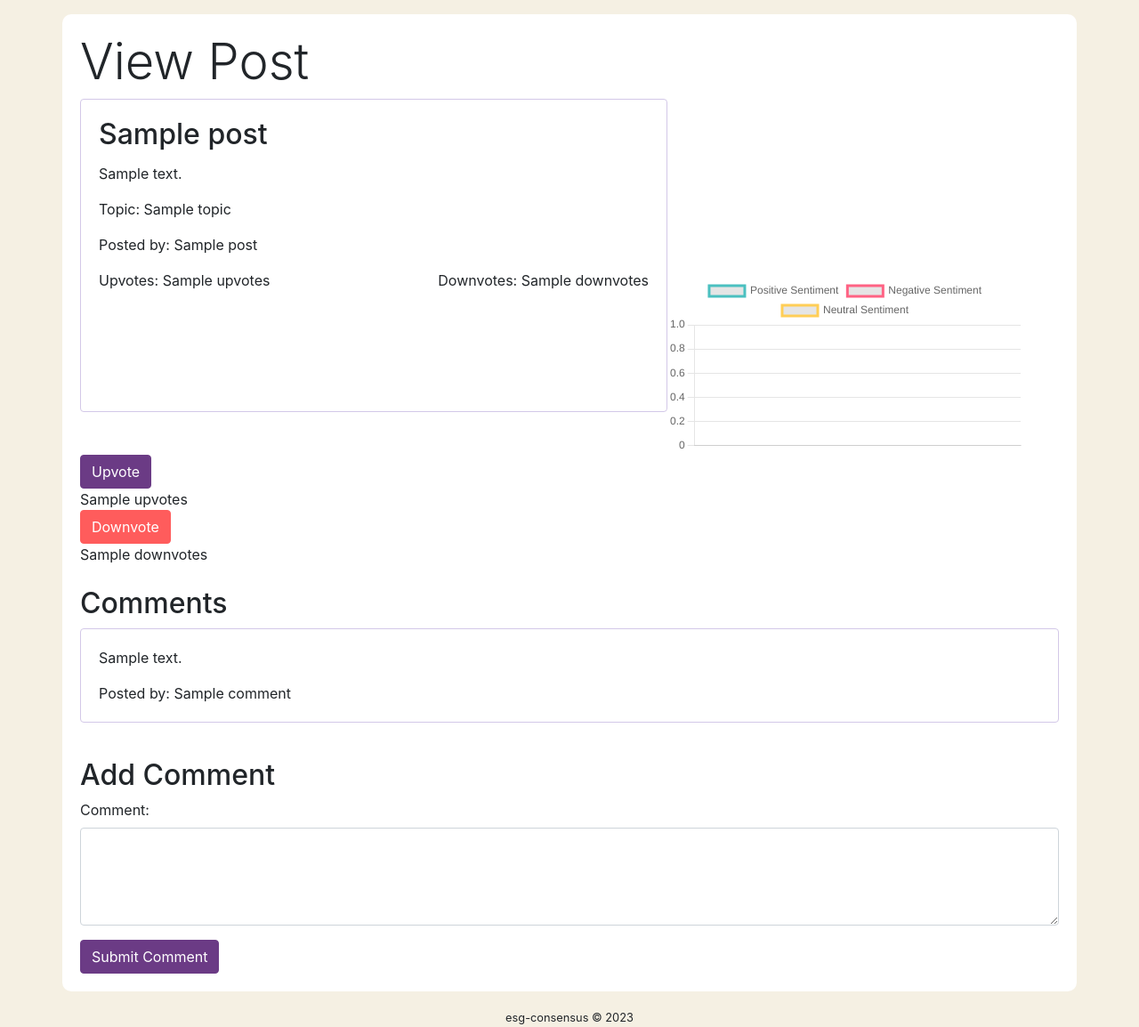
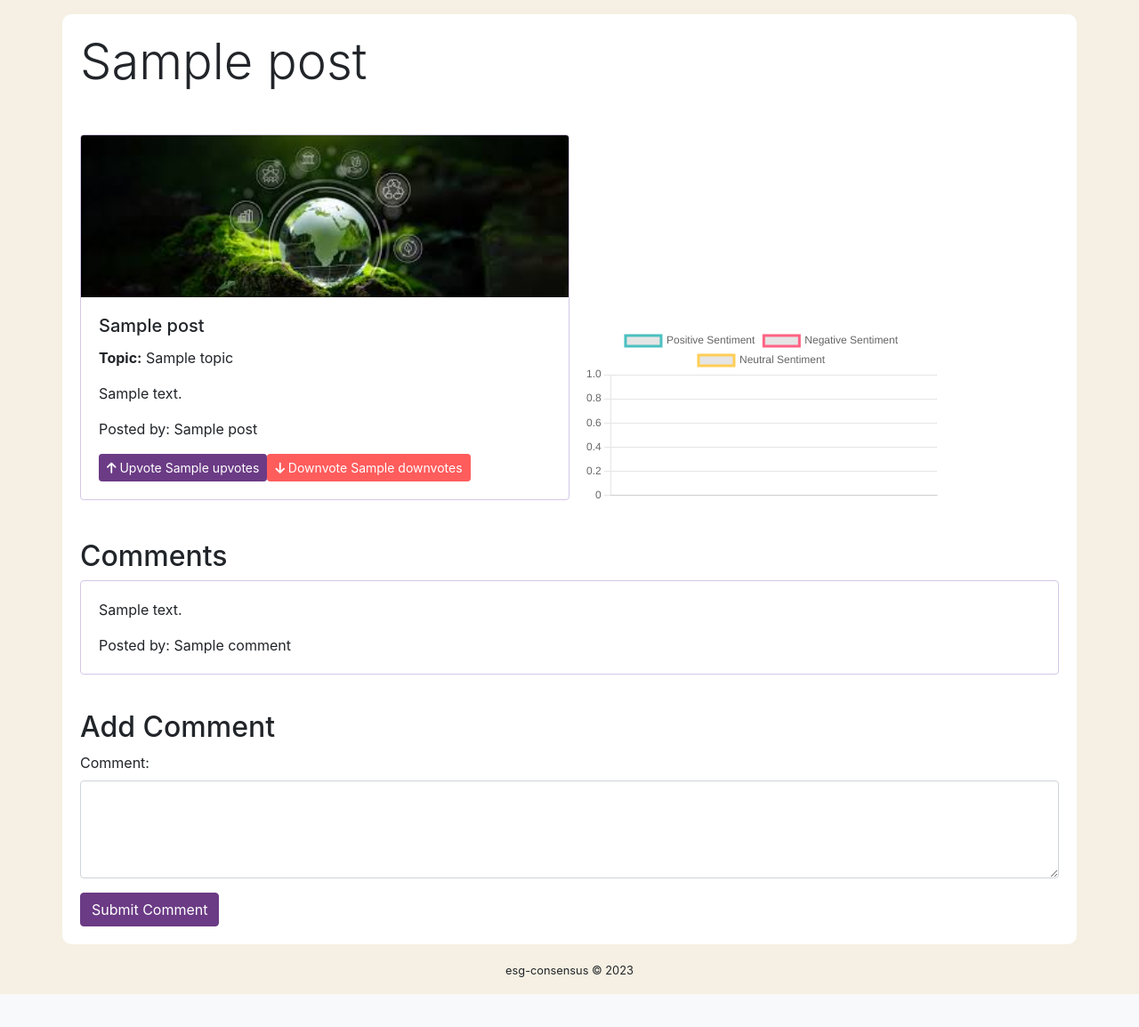
Before and after one commit to AtharvaMutsaddi/ESG-Consensus-Platform, a Flask app: template app/templates/view_post.html in a window 1280 px wide. Shown: the part 56-1210 px from the top of the page at 89% size. After the commit the page ends 1173 px from the top, so only its background shows below. Run offline with Flask 3, Linux system fonts and the light colour scheme; the template is opened without the code that fills it: most values are stand-ins (such as "Sample title", 1, 10 or a date in 2020); a map, chart or similar area stays blank; parts of the project's set-up code (start-up, migrations or seed data) failed here and were passed over; some libraries are stand-ins or nearby versions.

Commit message:
view_post-styling

```diff
--- a/app/templates/view_post.html
+++ b/app/templates/view_post.html
@@ -4,23 +4,37 @@
 
 {% block content %}
 <div class="container">
-    <h1 class="display-4">View Post</h1>
+    <h1 class="display-4 mb-5">{{ post['Title'] }}</h1>
 
     <div class="d-flex flex-wrap">
-        <div class="post card mb-5" style="width: 60%;">
+        <div class="card mr-3" style="width: 50%;">
+            <img class="card-img-top" src="../static/dummy.jpg" alt="Card image cap">
             <div class="card-body">
-                <h2 class="card-title">{{ post['Title'] }}</h2>
+                <h5 class="card-title">{{ post['Title'] }}</h5>
+                <p class="card-text"> <b>Topic:</b> {{ post['Topic'] }}</p>
                 <p class="card-text">{{ post['Description'] }}</p>
-                <p class="card-text">Topic: {{ post['Topic'] }}</p>
                 <p class="card-text">Posted by: {{ post['Name'] }}</p>
-                <div class="d-flex justify-content-between">
-                    <div class="upvotes">Upvotes: {{ post['Upvotes'] }}</div>
-                    <div class="downvotes">Downvotes: {{ post['Downvotes'] }}</div>
+                <div class="d-flex">
+                    <form action="{{ url_for('upvote', post_id=post['PostID']) }}" method="post">
+                        <button type="submit" class="btn btn-success btn-sm">
+                            <i class="fas fa-arrow-up"></i> Upvote
+                            <span id="upvotes-{{ post['PostID'] }}">{{ post['Upvotes'] }}</span>
+                        </button>
+                    </form>
+
+                    <form action="{{ url_for('downvote', post_id=post['PostID']) }}" method="post">
+                        <button type="submit" class="btn btn-danger btn-sm">
+                            <i class="fas fa-arrow-down"></i> Downvote
+                            <span id="downvotes-{{ post['PostID'] }}">{{ post['Downvotes'] }}</span>
+                        </button>
+
+                    </form>
                 </div>
             </div>
         </div>
         <div style="width: 40%;">
-            <div class="chart-container" style="height: 200px; display: flex; justify-content: center; align-items: center;">
+            <div class="chart-container mb-3"
+                style="height: 200px; display: flex; justify-content: center; align-items: center;">
                 <canvas id="myPieChart"></canvas>
             </div>
 
@@ -28,21 +42,6 @@
                 <canvas id="combinedChart"></canvas>
             </div>
         </div>
-    </div>
-
-    <div class="vote-section">
-        <span>
-            <form action="{{ url_for('upvote', post_id=post['PostID']) }}" method="post">
-                <button type="submit" class="btn btn-success">Upvote</button>
-            </form>
-            <span id="upvotes-{{ post['PostID'] }}">{{ post['Upvotes'] }}</span>
-        </span>
-        <span>
-            <form action="{{ url_for('downvote', post_id=post['PostID']) }}" method="post">
-                <button type="submit" class="btn btn-danger">Downvote</button>
-            </form>
-            <span id="downvotes-{{ post['PostID'] }}">{{ post['Downvotes'] }}</span>
-        </span>
     </div>
 
     <br>
```
Also changed, not shown: app/static/dummy.jpg (added).
